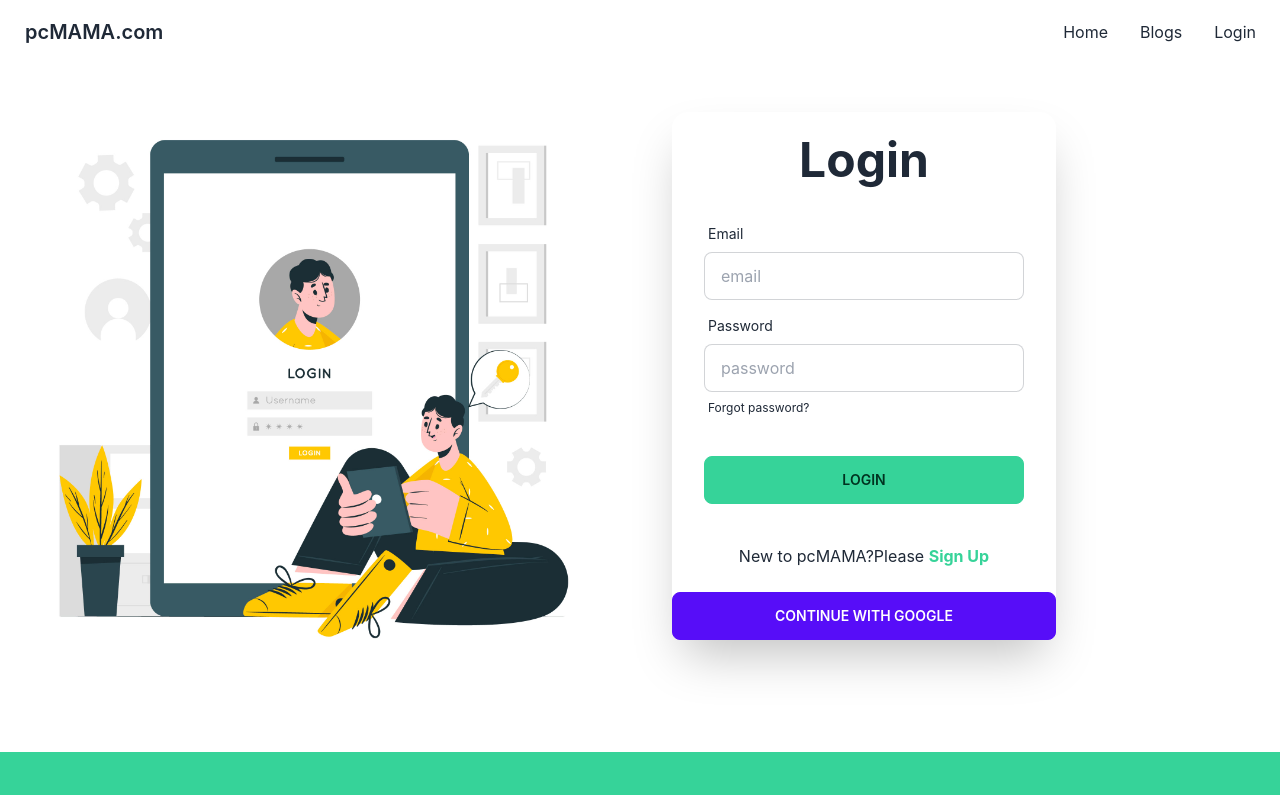
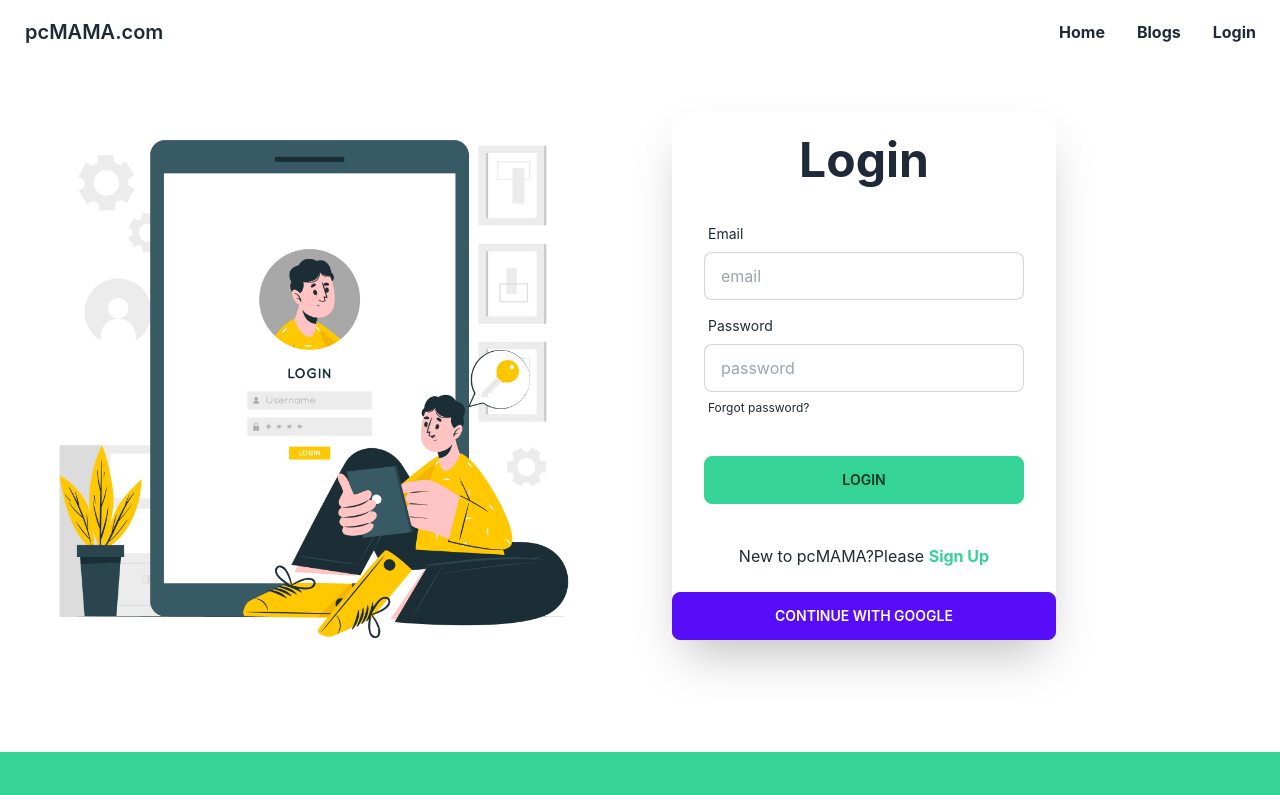
Before and after one commit to DiprodipDas/pc-mama-client, a React (Create React App) app: page /login in a window 1280 px wide. Shown: the top 795 px of the page. Built offline with nearby package versions, Linux system fonts and the light colour scheme; no server answers.

Commit message:
update banner section and navbar section

```diff
--- a/src/Pages/Home/Banner/Banner.js
+++ b/src/Pages/Home/Banner/Banner.js
@@ -9,7 +9,7 @@ const Banner = () => {
                 <div>
                     <h1 className="text-5xl font-bold mr-6">Welcome to pcMAMA</h1>
                     <p className="py-6 mr-6 ">pcMAMA is one of the leading website in Bangladesh where you buy <br /> your usable pc/laptop and sell your useable pc/laptop too.So why are <br /> you waiting for?</p>
-                    <button className="btn btn-primary">Get Started</button>
+                    <button className="btn btn-success">Explore Services</button>
                 </div>
             </div>
         </div>
--- a/src/Pages/Shared/Navbar/Navbar.js
+++ b/src/Pages/Shared/Navbar/Navbar.js
@@ -12,18 +12,18 @@ const Navbar = () => {
     }
 
     const menuItems = <>
-        <li><Link to="/" >Home</Link></li>
+        <li><Link to="/" className='font-bold' >Home</Link></li>
         {/* <li><Link to="/categories">All Categories</Link></li> */}
-        <li><Link to="/blogs" >Blogs</Link></li>
+        <li><Link to="/blogs" className='font-bold' >Blogs</Link></li>
 
         {user?.uid ?
             <>
-                <li><Link to="/dashboard" >Dashboard</Link></li>
-                <li><button onClick={handleLogOut} >Sign Out</button></li>
+                <li><Link to="/dashboard" className='font-bold' >Dashboard</Link></li>
+                <li><button onClick={handleLogOut} className='font-bold' >Sign Out</button></li>
             </>
-            : <li><Link to="/login">Login</Link></li>}
+            : <li><Link to="/login" className='font-bold'>Login</Link></li>}
 
-        <p className='text-sm mt-4'>{user?.email}</p>
+        <p className='text-sm mt-4 font-bold'>{user?.email}</p>
     </>
 
     return (
```
